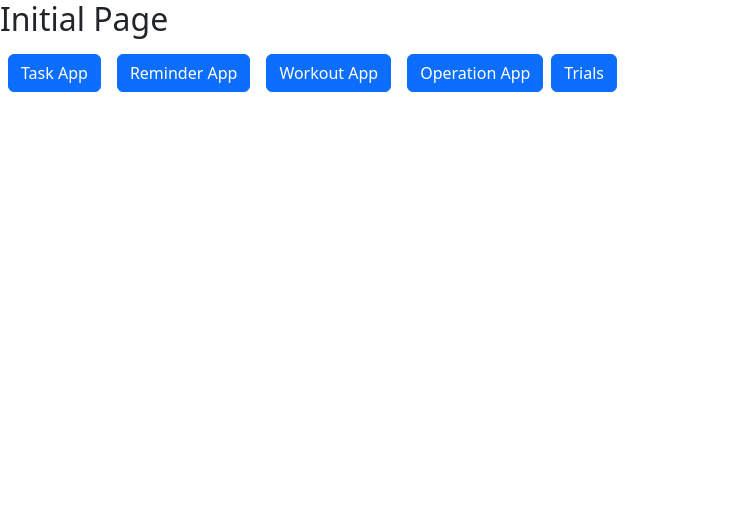
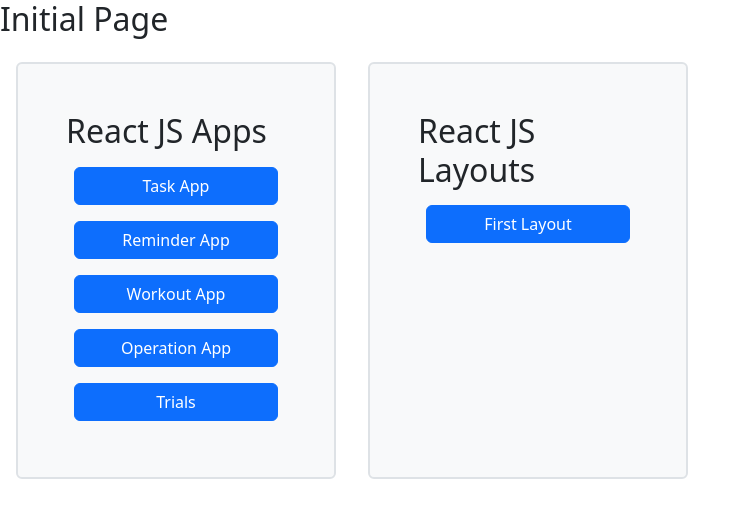
Before and after one commit to Pantaleon-Arkady/React-FrontEnd, a React (Vite) app: page / in a window 1280 px wide. Shown: the top 518 px of the page, without its empty margins (0-750 px from the left). Built offline with nearby package versions, Linux system fonts and the light colour scheme.

Commit message:
added First Layout component, also changed layout/oreination of initial page for component links

```diff
--- a/src/App.jsx
+++ b/src/App.jsx
@@ -5,16 +5,26 @@
 import WorkoutApp from "./components/WorkoutApp";
 import Operation from "./components/Operations";
 import Trials from "./components/Trials";
+import FirstLayout from "./components/FirstLayout";
 
 function Home() {
     return (
-        <div>
+        <div className="d-flex flex-column">
             <h2>Initial Page</h2>
-            <Link to="/task-app" className="btn btn-primary m-2" >Task App</Link>
-            <Link to="/reminder-app" className="btn btn-primary m-2" >Reminder App</Link>
-            <Link to="/workout-app" className="btn btn-primary m-2">Workout App</Link>
-            <Link to="/operation-app" className="btn btn-primary m-2">Operation App</Link>
-            <Link to="/trials" className="btn btn-primary m2">Trials </Link>
+            <div className="d-flex flex-row">
+                <div className="d-flex w-25 flex-column p-5 m-3 bg-light rounded border border-2">
+                    <h2>React JS Apps</h2>
+                    <Link to="/task-app" className="btn btn-primary m-2" >Task App</Link>
+                    <Link to="/reminder-app" className="btn btn-primary m-2" >Reminder App</Link>
+                    <Link to="/workout-app" className="btn btn-primary m-2">Workout App</Link>
+                    <Link to="/operation-app" className="btn btn-primary m-2">Operation App</Link>
+                    <Link to="/trials" className="btn btn-primary m-2">Trials </Link>
+                </div>
+                <div className="d-flex w-25 flex-column p-5 m-3 bg-light rounded border border-2">
+                    <h2>React JS Layouts</h2>
+                    <Link to="/first-layout" className="btn btn-primary m-2">First Layout</Link>
+                </div>
+            </div>
         </div>
     )
 }
@@ -29,6 +39,7 @@
                 <Route path="/workout-app" element={<WorkoutApp />} />
                 <Route path="/operation-app" element={<Operation />} />
                 <Route path="/trials" element={<Trials />} />
+                <Route path="/first-layout" element={<FirstLayout />} />
             </Routes>
         </Router>
     )
```
